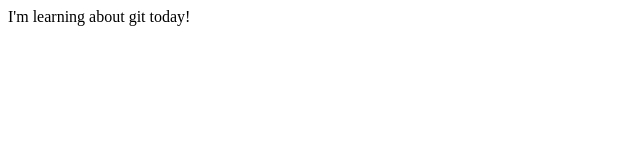
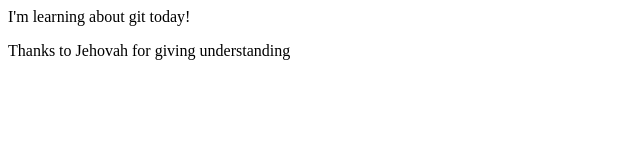
Before and after one commit to Divine-peace/Divine-peace.github.io, a plain HTML site: page index.html in a window 1280 px wide. Shown: the whole page, without its empty margins (0-640 px from the left). Drawn offline with Linux system fonts and the light colour scheme.

Commit message:
greeting

```diff
--- a/index.html
+++ b/index.html
@@ -8,5 +8,6 @@
   </head>
   <body>
     <div>I'm learning about git today!</div>
+    <p>Thanks to Jehovah for giving understanding</p>
   </body>
 </html>
```
